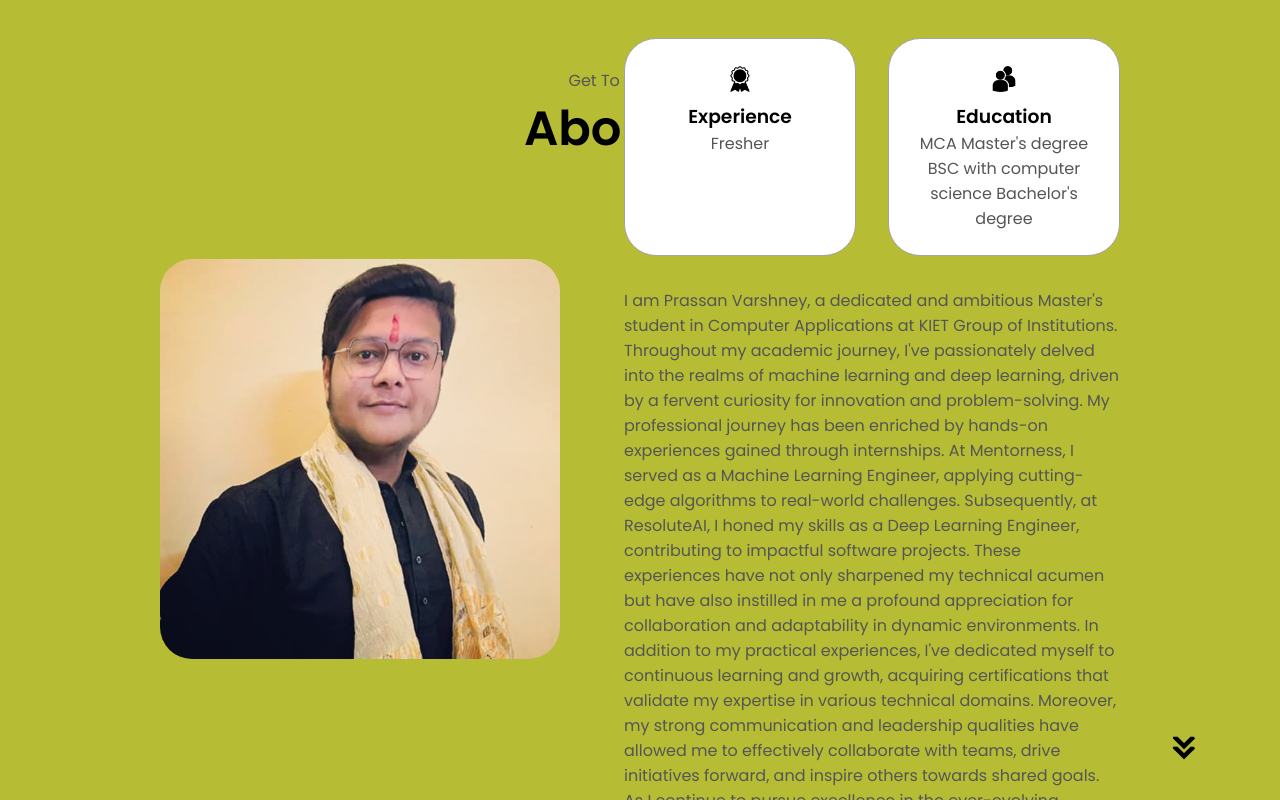
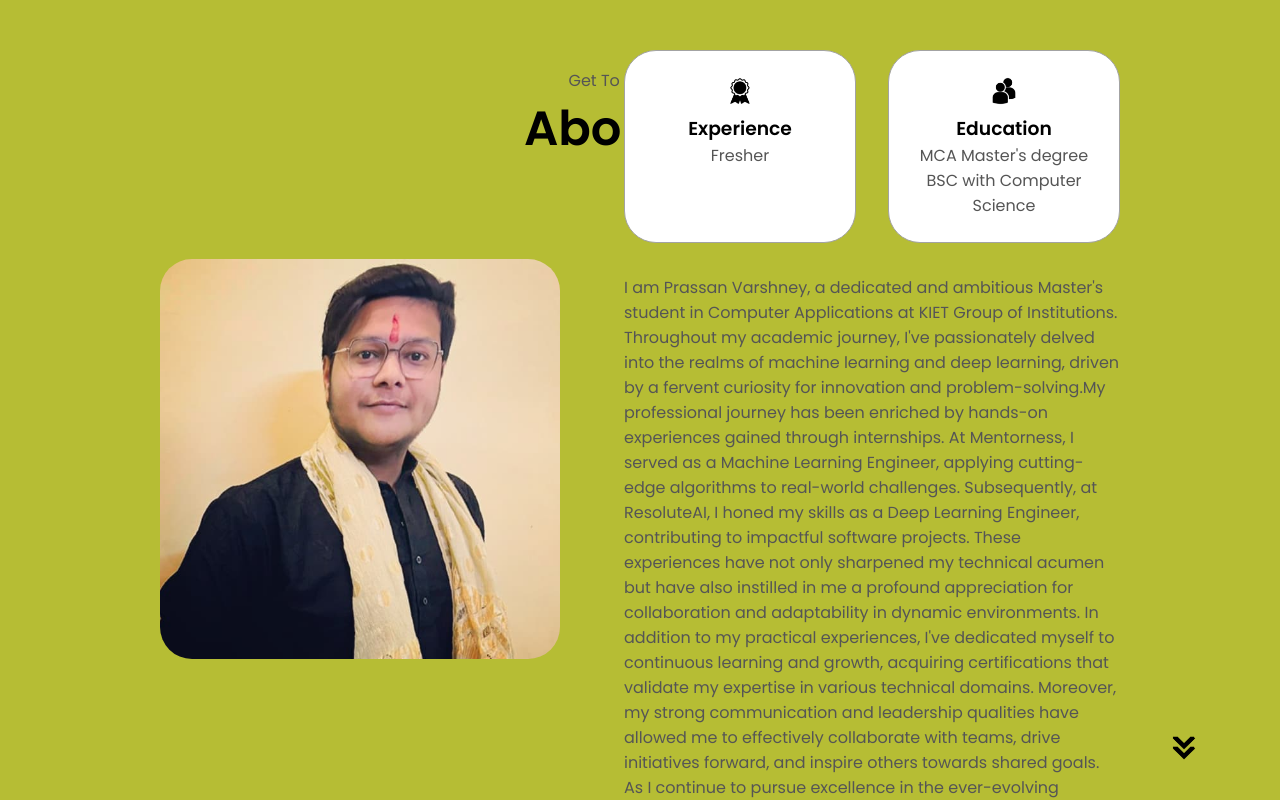
Before and after one commit to PRASSANVARSHNEY/PersonalPortfolio, a plain HTML site: page personalportfolio/index.html in a window 1280 px wide. Shown: the part 860-1660 px from the top of the page. Drawn offline with Linux system fonts and the light colour scheme; a script that the page names is missing.

Commit message:
Update index.html

```diff
--- a/personalportfolio/index.html
+++ b/personalportfolio/index.html
@@ -100,17 +100,13 @@
                 class="icon"
               />
               <h3>Education</h3>
-              <p>MCA Master's degree<br>BSC with computer science Bachelor's degree</p>
+              <p>MCA Master's degree<br>BSC with Computer Science</p>
             </div>
           </div>
           <div class="text-container">
             <p>
-              I am Prassan Varshney, a dedicated and ambitious Master's student in Computer Applications at KIET Group of Institutions. Throughout my academic journey, I've passionately delved into the realms of machine learning and deep learning, driven by a fervent curiosity for innovation and problem-solving.
-
-My professional journey has been enriched by hands-on experiences gained through internships. At Mentorness, I served as a Machine Learning Engineer, applying cutting-edge algorithms to real-world challenges. Subsequently, at ResoluteAI, I honed my skills as a Deep Learning Engineer, contributing to impactful software projects. These experiences have not only sharpened my technical acumen but have also instilled in me a profound appreciation for collaboration and adaptability in dynamic environments.
-
+              I am Prassan Varshney, a dedicated and ambitious Master's student in Computer Applications at KIET Group of Institutions. Throughout my academic journey, I've passionately delved into the realms of machine learning and deep learning, driven by a fervent curiosity for innovation and problem-solving.My professional journey has been enriched by hands-on experiences gained through internships. At Mentorness, I served as a Machine Learning Engineer, applying cutting-edge algorithms to real-world challenges. Subsequently, at ResoluteAI, I honed my skills as a Deep Learning Engineer, contributing to impactful software projects. These experiences have not only sharpened my technical acumen but have also instilled in me a profound appreciation for collaboration and adaptability in dynamic environments.
 In addition to my practical experiences, I've dedicated myself to continuous learning and growth, acquiring certifications that validate my expertise in various technical domains. Moreover, my strong communication and leadership qualities have allowed me to effectively collaborate with teams, drive initiatives forward, and inspire others towards shared goals.
-
 As I continue to pursue excellence in the ever-evolving landscape of technology, I am eager to connect with like-minded professionals, share insights, and explore opportunities for collaboration. Let's connect and embark on a journey of innovation together!I
             </p>
           </div>
```
